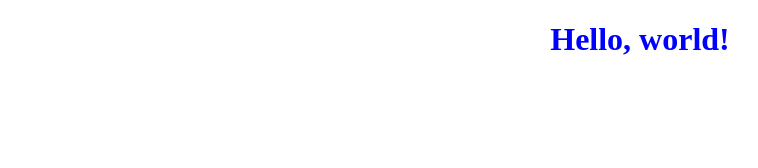
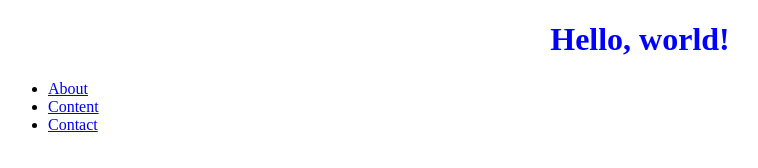
Before and after one commit to pdkorf/Project0, a plain HTML site: page index.html in a window 1280 px wide. Shown: the whole page, without its empty margins (0-758 px from the left). Drawn offline with Linux system fonts and the light colour scheme.

Commit message:
Added a nav list

```diff
--- a/index.html
+++ b/index.html
@@ -12,7 +12,11 @@
     <h1>Hello, world!</h1>
   </header>
   <nav>
-
+    <ul>
+      <li><a href="about.html">About</a></li>
+      <li><a href="content.html">Content</a></li>
+      <li><a href="contact.html">Contact</a></li>
+    </ul>
   </nav>
   <section>
 
```
